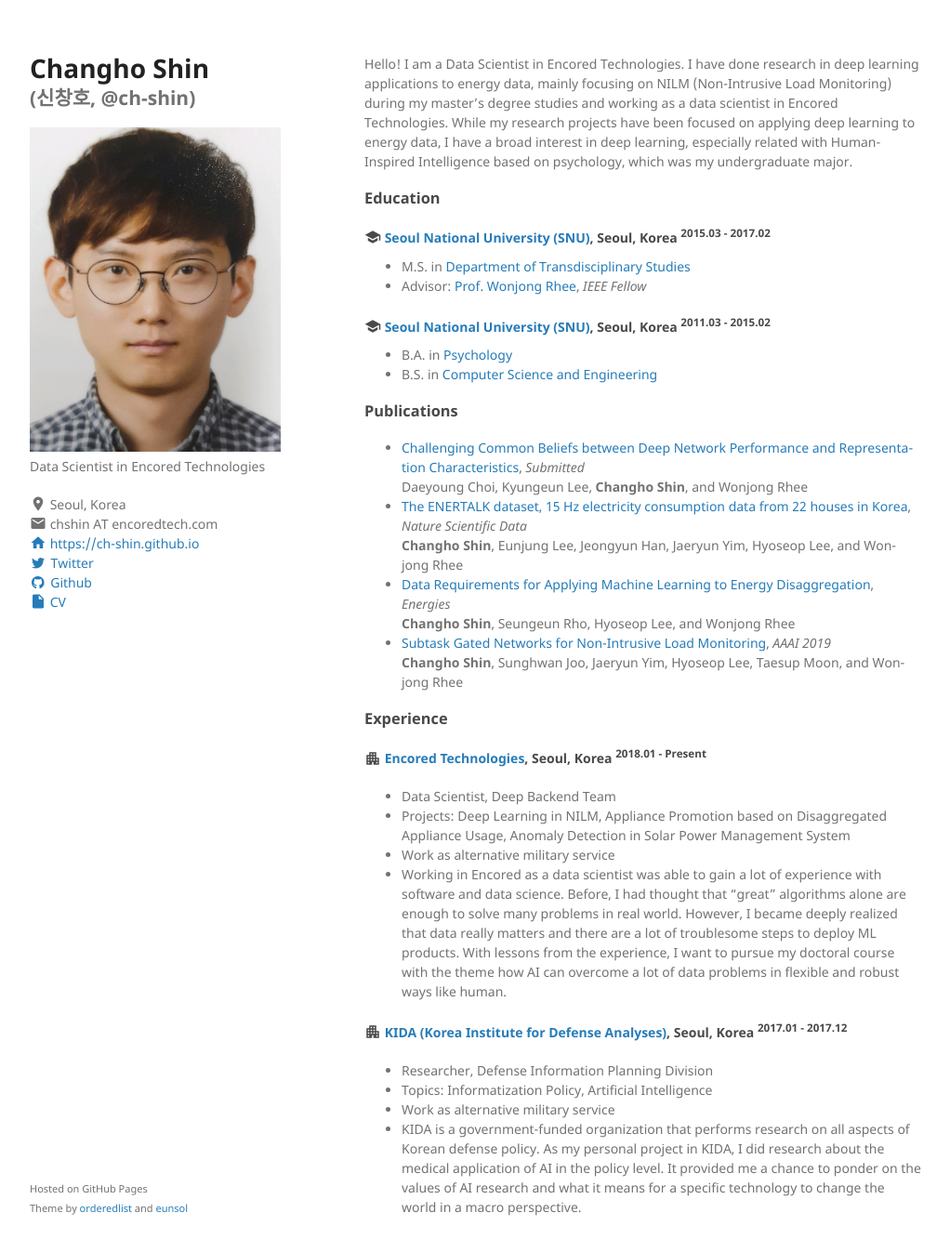
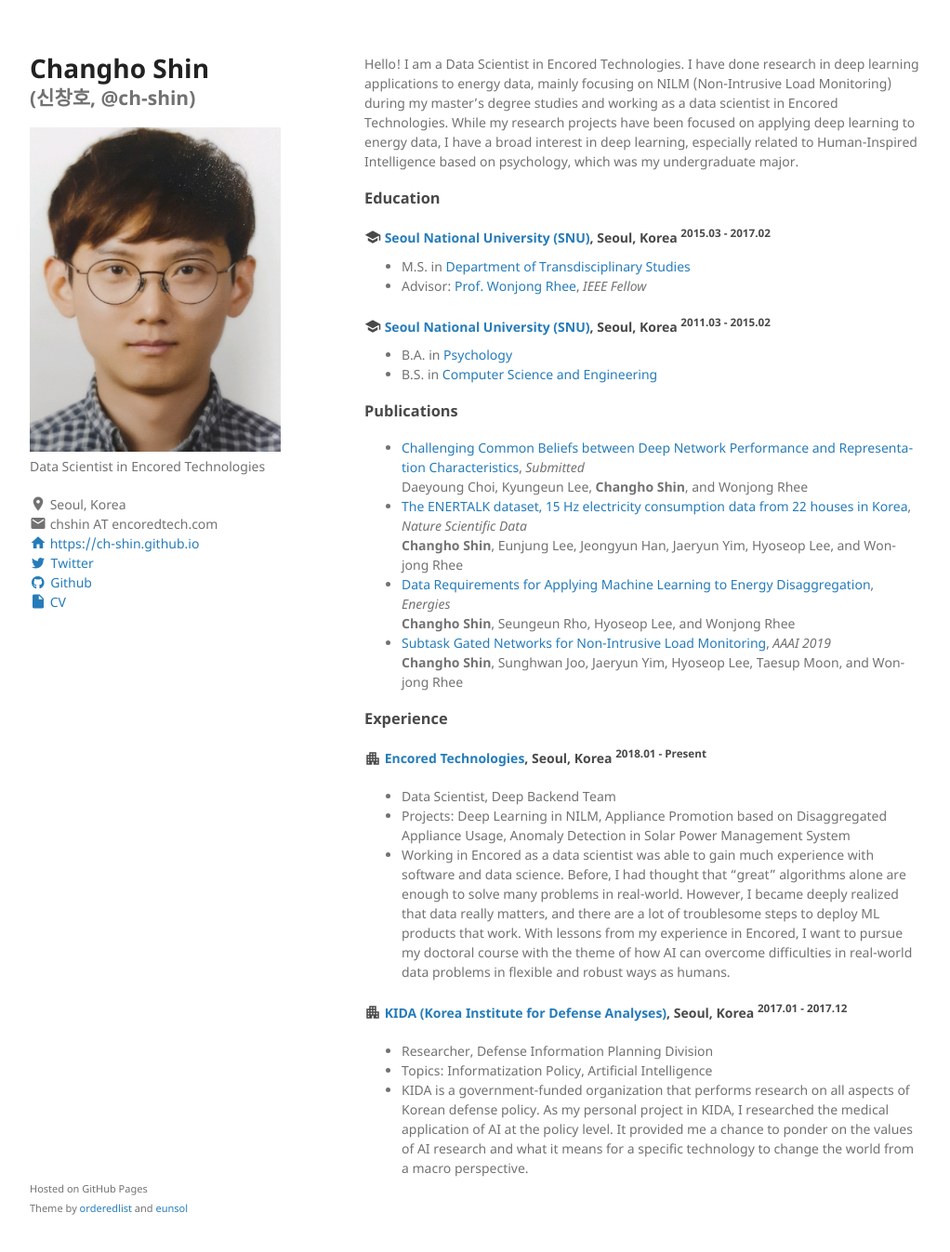
Before and after one commit to ch-shin/ch-shin.github.io, a Jekyll site: the page built from index.md, in a window 1280 px wide and 1379 px high. Shown: the top 1347 px of the window at 93% size, without its empty margins (128-1150 px from the left). Built offline with Jekyll 4.4.1, drawn with Linux system fonts in a browser that asks for light colours.

Commit message:
Revise writings

```diff
--- a/index.md
+++ b/index.md
@@ -2,9 +2,7 @@
 layout: default
 ---
 
-Hello!
-I am a Data Scientist in Encored Technologies.
-I have done research in deep learning applications to energy data, mainly focusing on NILM (Non-Intrusive Load Monitoring) during my master's degree studies and working as a data scientist in Encored Technologies. While my research projects have been focused on applying deep learning to energy data, I have a broad interest in deep learning, especially related with Human-Inspired Intelligence based on psychology, which was my undergraduate major.
+Hello! I am a Data Scientist in Encored Technologies. I have done research in deep learning applications to energy data, mainly focusing on NILM (Non-Intrusive Load Monitoring) during my master’s degree studies and working as a data scientist in Encored Technologies. While my research projects have been focused on applying deep learning to energy data, I have a broad interest in deep learning, especially related to Human-Inspired Intelligence based on psychology, which was my undergraduate major.
 
 ### Education
 
@@ -54,8 +52,7 @@ jong Rhee <br/>
 </h4>
 - Data Scientist, Deep Backend Team
 - Projects: Deep Learning in NILM, Appliance Promotion based on Disaggregated Appliance Usage, Anomaly Detection in Solar Power Management System
-- Work as alternative military service
-- Working in Encored as a data scientist was able to gain a lot of experience with software and data science. Before, I had thought that "great" algorithms alone are enough to solve many problems in real world. However, I became deeply realized that data really matters and there are a lot of troublesome steps to deploy ML products. With lessons from the experience, I want to pursue my doctoral course with the theme how AI can  overcome a lot of data problems in flexible and robust ways like human.
+- Working in Encored as a data scientist was able to gain much experience with software and data science. Before, I had thought that “great” algorithms alone are enough to solve many problems in real-world. However, I became deeply realized that data really matters, and there are a lot of troublesome steps to deploy ML products that work. With lessons from my experience in Encored, I want to pursue my doctoral course with the theme of how AI can overcome difficulties in real-world data problems in flexible and robust ways as humans.
 
 <h4 class="experience">
   <i class="material-icons md-18">apartment</i>
@@ -64,5 +61,4 @@ jong Rhee <br/>
 </h4>
 - Researcher, Defense Information Planning Division
 - Topics: Informatization Policy, Artificial Intelligence
-- Work as alternative military service
-- KIDA is a government-funded organization that performs research on all aspects of Korean defense policy. As my personal project in KIDA, I did research about the medical application of AI in the policy level. It provided me a chance to ponder on the values of AI research and what it means for a specific technology to change the world in a macro perspective.
+- KIDA is a government-funded organization that performs research on all aspects of Korean defense policy. As my personal project in KIDA, I researched the medical application of AI at the policy level. It provided me a chance to ponder on the values of AI research and what it means for a specific technology to change the world from a macro perspective.
```
